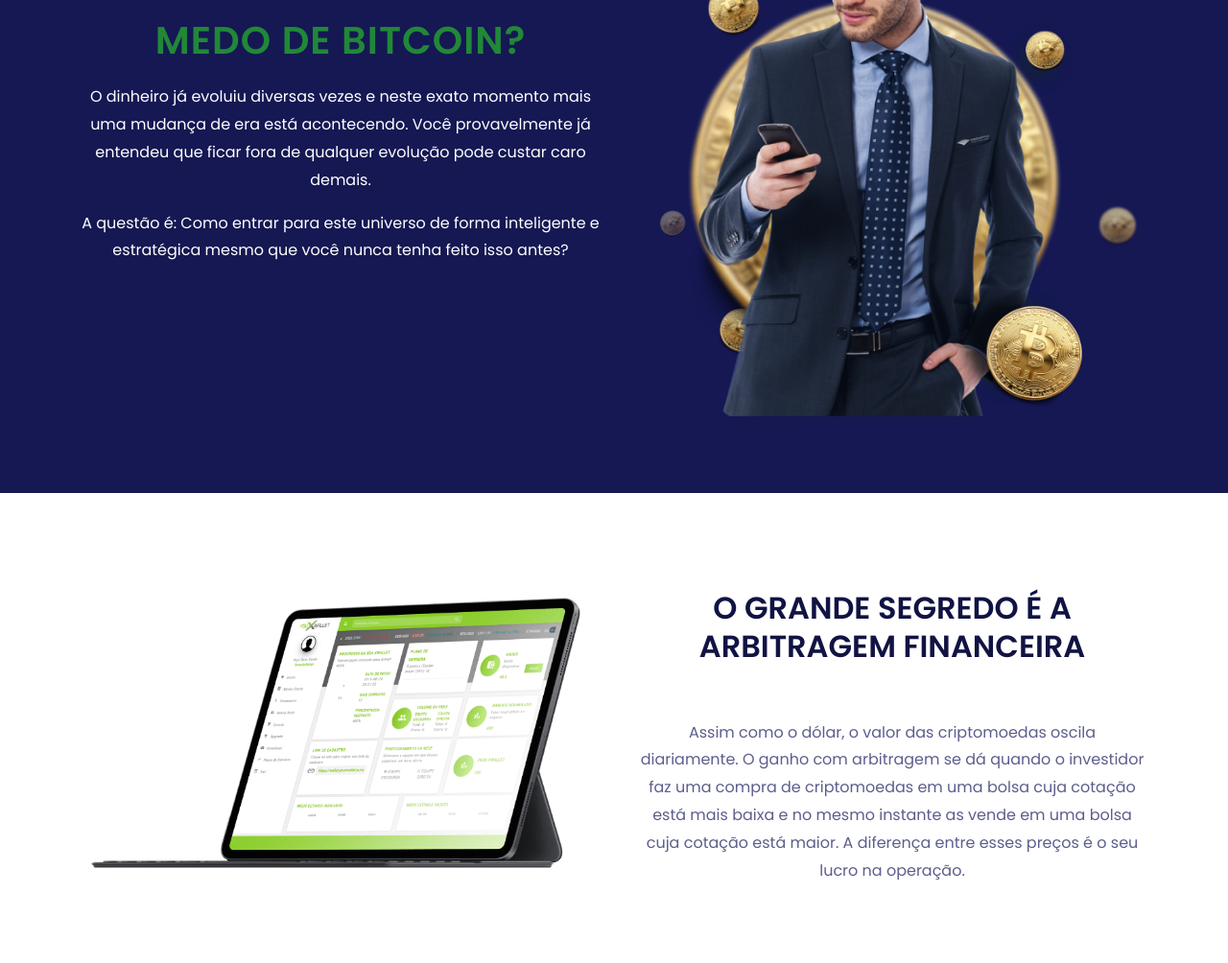
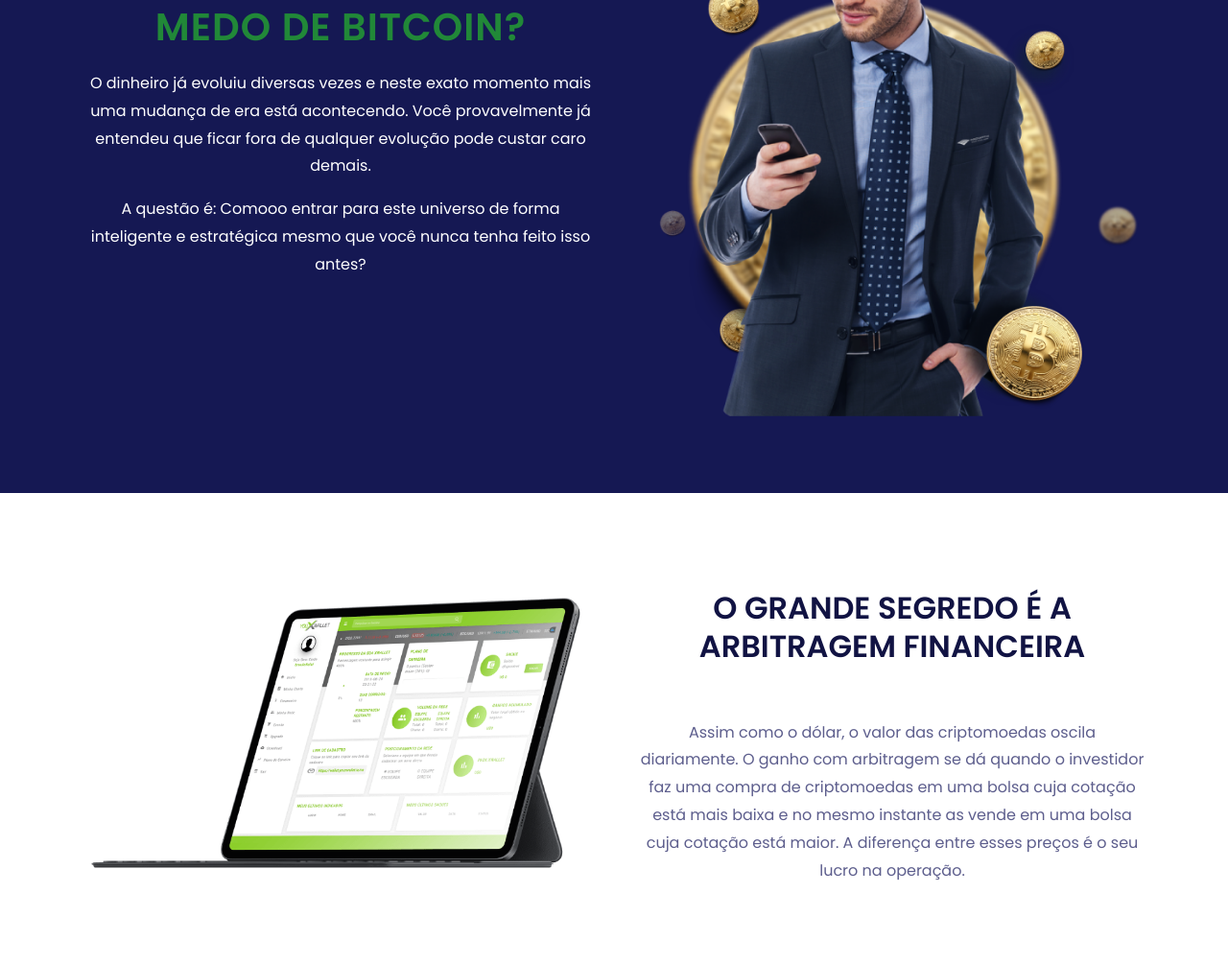
Before and after one commit to ofuturochegou/LiberdadeFinanceira, a website: page index.html in a window 1280 px wide. Shown: the part 1240-2244 px from the top of the page at 96% size. Drawn offline with Linux system fonts and the light colour scheme.

Commit message:
Update index.html

```diff
--- a/index.html
+++ b/index.html
@@ -157,7 +157,7 @@
                         <center>
                             <h3 class="wow fadeInUp" data-wow-delay="300ms" style="color: #218838">MEDO DE BITCOIN?</h3>
                         <p class="wow fadeInUp" data-wow-delay="300ms">O dinheiro já evoluiu diversas vezes e neste exato momento mais uma mudança de era está acontecendo. Você provavelmente já entendeu que ficar fora de qualquer evolução pode custar caro demais.</p>
-                        <p class="wow fadeInUp" data-wow-delay="300ms">A questão é: Como entrar para este universo de forma inteligente e estratégica mesmo que você nunca tenha feito isso antes? </p>
+                        <p class="wow fadeInUp" data-wow-delay="300ms">A questão é: Comooo entrar para este universo de forma inteligente e estratégica mesmo que você nunca tenha feito isso antes? </p>
 
                         </center>
 
```
